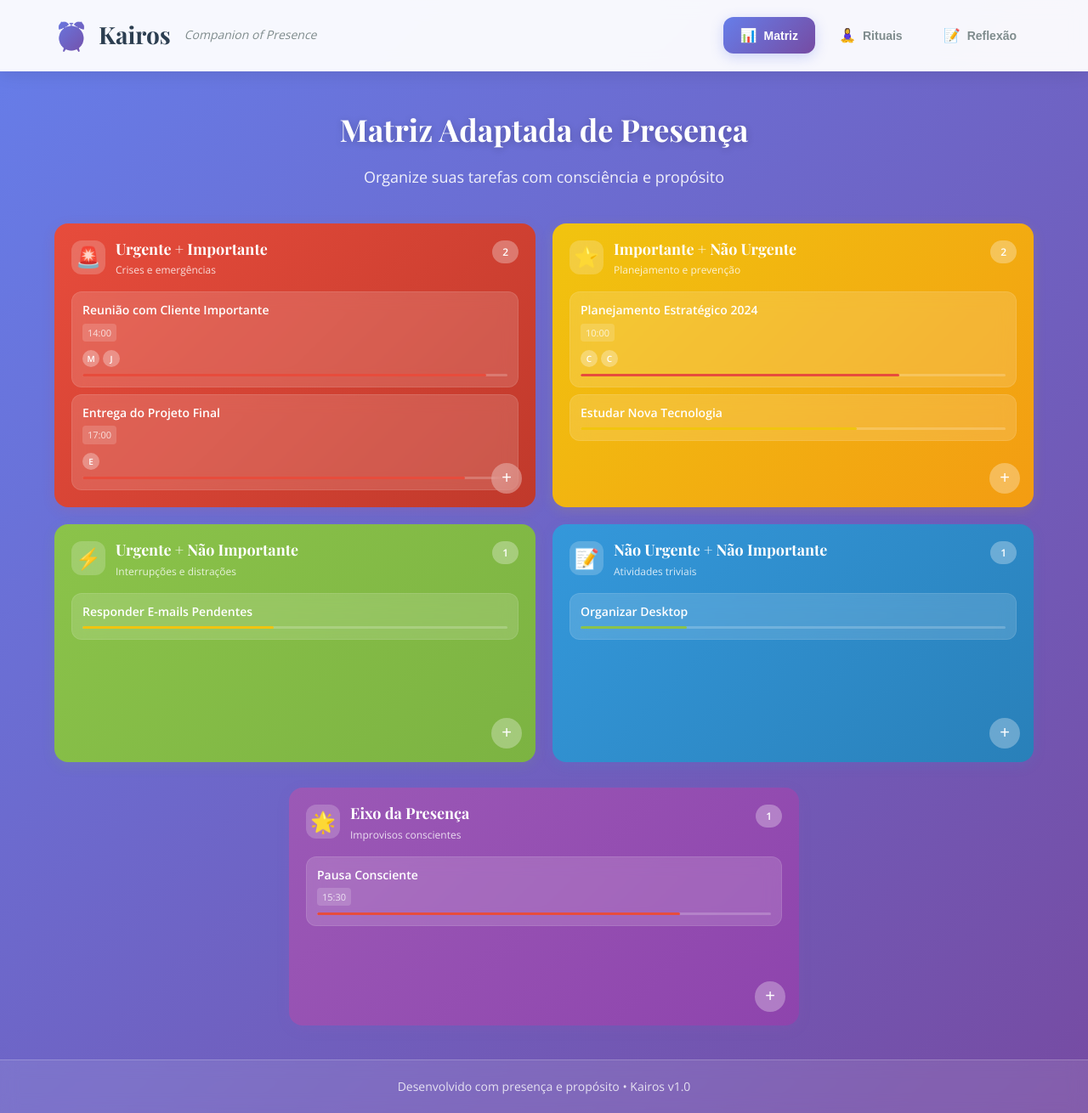
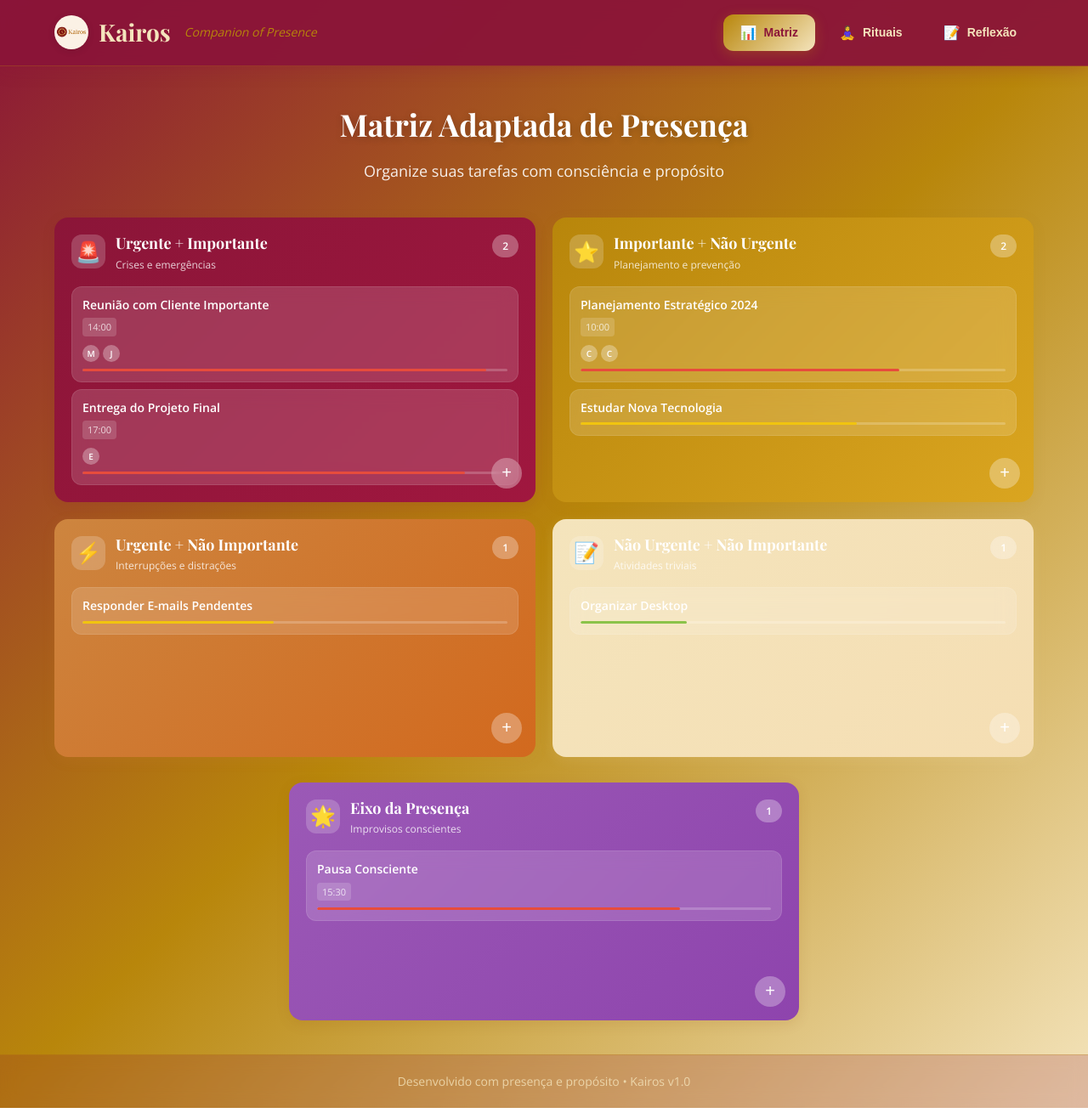
Before and after one commit to GabrielJaccoud/Kairos, a React (Create React App) app: page / in a window 1280 px wide. Shown: the whole page at 85% size. Built offline with nearby package versions, Linux system fonts and the light colour scheme; the HTML template or start-up script is replaced by a standard one.

Commit message:
feat: Expandir backend completo com Flask API, modelos de dados e rotas REST

```diff
--- a/src/App.css
+++ b/src/App.css
@@ -7,7 +7,7 @@
 
 body {
   font-family: 'Open Sans', -apple-system, BlinkMacSystemFont, 'Segoe UI', 'Roboto', sans-serif;
-  background: linear-gradient(135deg, #667eea 0%, #764ba2 100%);
+  background: linear-gradient(135deg, #8B1538 0%, #B8860B 50%, #F4E4BC 100%);
   color: #2C3E50;
   line-height: 1.6;
   min-height: 100vh;
@@ -21,14 +21,14 @@ body {
 
 /* Header */
 .app-header {
-  background: rgba(255, 255, 255, 0.95);
+  background: rgba(139, 21, 56, 0.95);
   backdrop-filter: blur(10px);
-  border-bottom: 1px solid rgba(255, 255, 255, 0.2);
+  border-bottom: 1px solid rgba(184, 134, 11, 0.3);
   padding: 16px 0;
   position: sticky;
   top: 0;
   z-index: 100;
-  box-shadow: 0 2px 20px rgba(0, 0, 0, 0.1);
+  box-shadow: 0 2px 20px rgba(139, 21, 56, 0.3);
 }
 
 .header-content {
@@ -60,16 +60,24 @@ body {
   background-clip: text;
 }
 
+.logo-image {
+  width: 40px;
+  height: 40px;
+  border-radius: 50%;
+  object-fit: cover;
+  box-shadow: 0 2px 8px rgba(0, 0, 0, 0.1);
+}
+
 .logo-text {
   font-family: 'Playfair Display', serif;
   font-size: 28px;
   font-weight: 700;
-  color: #2C3E50;
+  color: #F4E4BC;
 }
 
 .tagline {
   font-size: 14px;
-  color: #7F8C8D;
+  color: #B8860B;
   font-style: italic;
 }
 
@@ -86,7 +94,7 @@ body {
   border: none;
   border-radius: 12px;
   background: transparent;
-  color: #7F8C8D;
+  color: #F4E4BC;
   font-size: 14px;
   font-weight: 600;
   cursor: pointer;
@@ -95,15 +103,15 @@ body {
 }
 
 .nav-btn:hover {
-  background: rgba(102, 126, 234, 0.1);
-  color: #667eea;
+  background: rgba(184, 134, 11, 0.2);
+  color: #B8860B;
   transform: translateY(-1px);
 }
 
 .nav-btn.active {
-  background: linear-gradient(135deg, #667eea, #764ba2);
-  color: white;
-  box-shadow: 0 4px 15px rgba(102, 126, 234, 0.3);
+  background: linear-gradient(135deg, #B8860B, #F4E4BC);
+  color: #8B1538;
+  box-shadow: 0 4px 15px rgba(184, 134, 11, 0.3);
 }
 
 .nav-icon {
@@ -271,12 +279,12 @@ body {
 
 /* Footer */
 .app-footer {
-  background: rgba(255, 255, 255, 0.1);
+  background: rgba(139, 21, 56, 0.2);
   backdrop-filter: blur(10px);
-  border-top: 1px solid rgba(255, 255, 255, 0.2);
+  border-top: 1px solid rgba(184, 134, 11, 0.3);
   padding: 20px 0;
   text-align: center;
-  color: white;
+  color: #F4E4BC;
   margin-top: auto;
 }
 
--- a/src/App.jsx
+++ b/src/App.jsx
@@ -245,7 +245,7 @@ function App() {
         <div className="header-content">
           <div className="logo-section">
             <div className="logo">
-              <div className="logo-icon">⏰</div>
+              <img src="/logo.png" alt="Kairos Logo" className="logo-image" />
               <span className="logo-text">Kairos</span>
             </div>
             <span className="tagline">Companion of Presence</span>
--- a/src/components/MatrixQuadrant.jsx
+++ b/src/components/MatrixQuadrant.jsx
@@ -14,37 +14,37 @@ const MatrixQuadrant = ({
     urgent_important: {
       title: 'Urgente + Importante',
       subtitle: 'Crises e emergências',
-      color: '#E74C3C',
+      color: '#8B1538',
       icon: '🚨',
-      gradient: 'linear-gradient(135deg, #E74C3C, #C0392B)'
+      gradient: 'linear-gradient(135deg, #8B1538, #A0173F)'
     },
     important_not_urgent: {
       title: 'Importante + Não Urgente',
       subtitle: 'Planejamento e prevenção',
-      color: '#F1C40F',
+      color: '#B8860B',
       icon: '⭐',
-      gradient: 'linear-gradient(135deg, #F1C40F, #F39C12)'
+      gradient: 'linear-gradient(135deg, #B8860B, #DAA520)'
     },
     urgent_not_important: {
       title: 'Urgente + Não Importante',
       subtitle: 'Interrupções e distrações',
-      color: '#8BC34A',
+      color: '#CD853F',
       icon: '⚡',
-      gradient: 'linear-gradient(135deg, #8BC34A, #7CB342)'
+      gradient: 'linear-gradient(135deg, #CD853F, #D2691E)'
     },
     not_urgent_not_important: {
       title: 'Não Urgente + Não Importante',
       subtitle: 'Atividades triviais',
-      color: '#3498DB',
+      color: '#F4E4BC',
       icon: '📝',
-      gradient: 'linear-gradient(135deg, #3498DB, #2980B9)'
+      gradient: 'linear-gradient(135deg, #F4E4BC, #F5DEB3)'
     },
     presence: {
       title: 'Eixo da Presença',
       subtitle: 'Improvisos conscientes',
-      color: '#9B59B6',
+      color: '#8B4513',
       icon: '🌟',
-      gradient: 'linear-gradient(135deg, #9B59B6, #8E44AD)'
+      gradient: 'linear-gradient(135deg, #8B4513, #A0522D)'
     }
   };
 
```
Also changed, not shown: public/logo.png (added), 1 other file (tests, documents, lock files or other folders).
